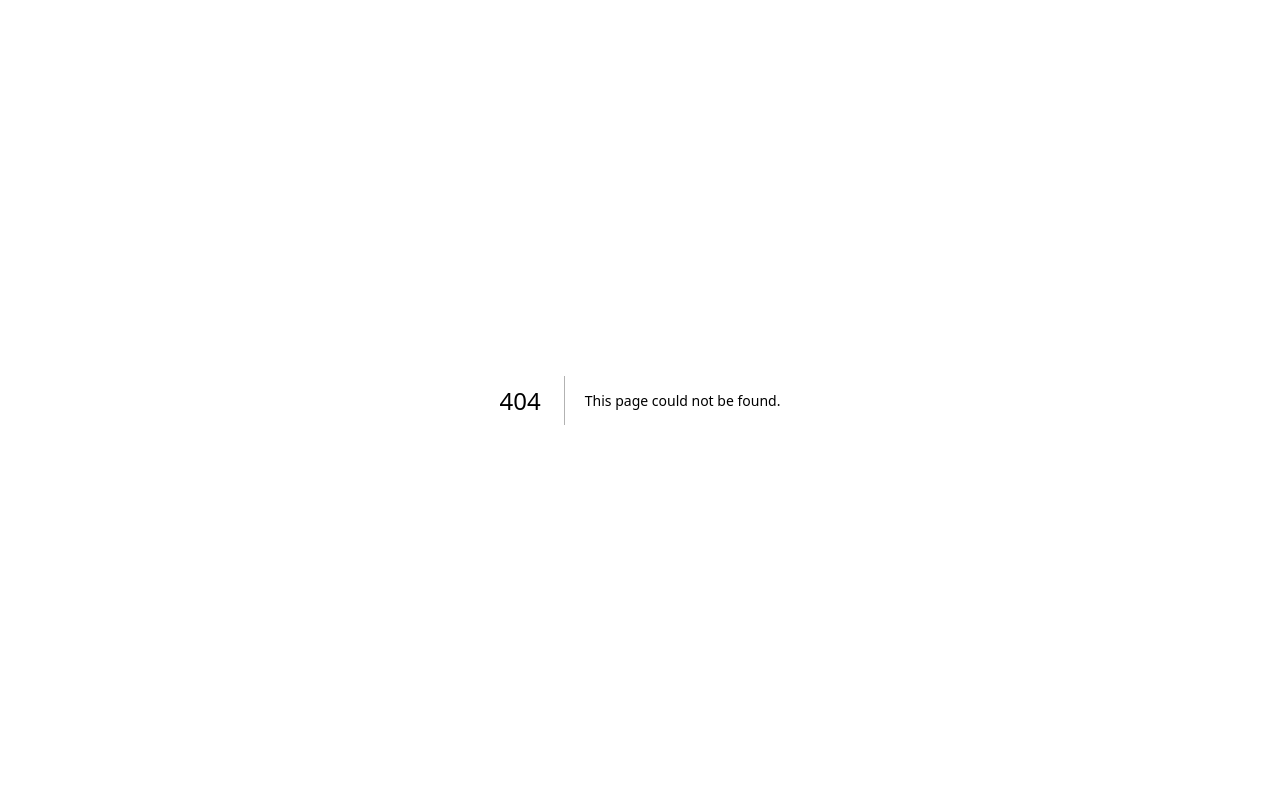
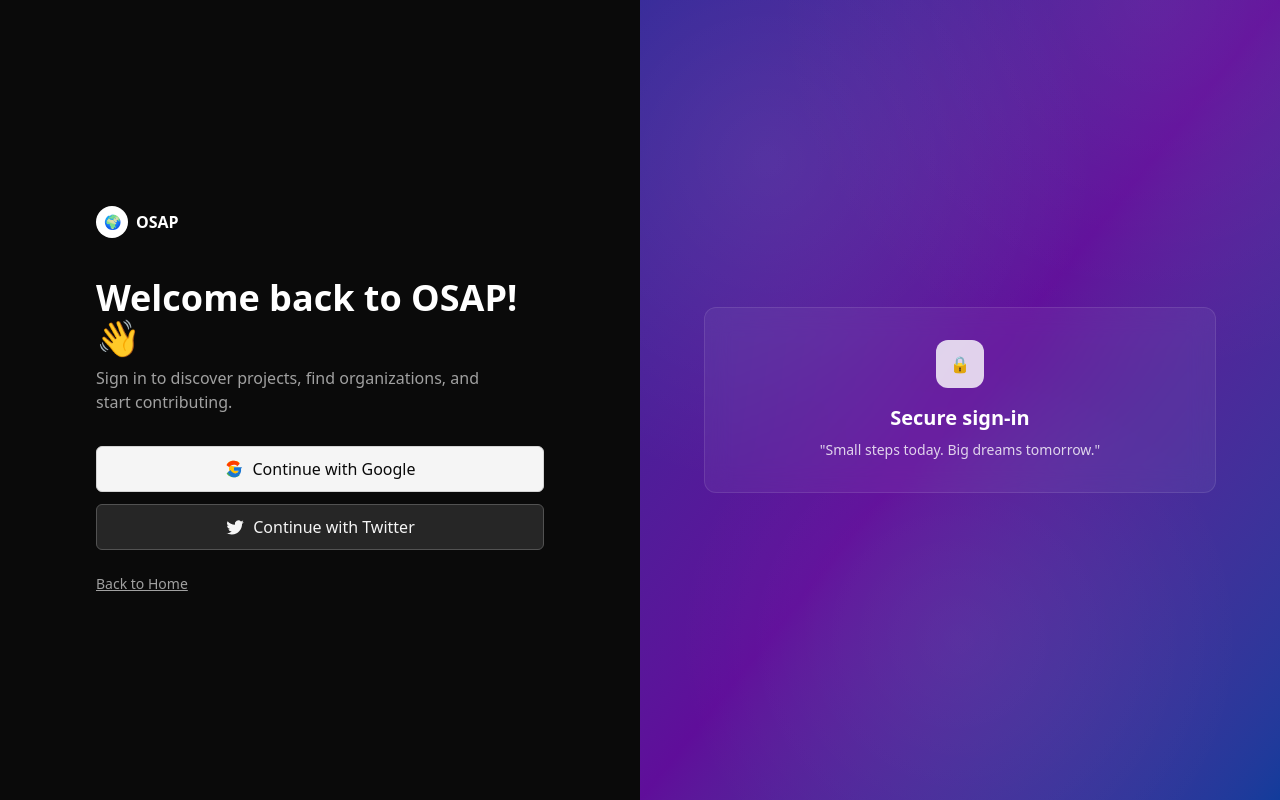
Before and after one commit to watashiwaaniket/osap, a Next.js app: page /signin in a window 1280 px wide. Before the commit this address had no page. Built offline with nearby package versions, Linux system fonts and the light colour scheme.

Commit message:
cursor changes

```diff
--- /dev/null
+++ b/src/app/(auth)/signin/page.tsx
@@ -0,0 +1,92 @@
+"use client";
+
+import { motion } from "framer-motion";
+import Link from "next/link";
+import { signIn } from "next-auth/react";
+
+export default function Signin() {
+    const handleSignIn = async (provider: "google" | "twitter") => {
+        await signIn(provider, { callbackUrl: "/dashboard" });
+    };
+
+    return (
+        <div className="min-h-screen bg-neutral-950 text-white">
+            <div className="grid grid-cols-1 md:grid-cols-2 min-h-screen">
+                {/* Left: Form panel */}
+                <div className="flex items-center justify-center px-6 md:px-12">
+                    <motion.div
+                        className="w-full max-w-md"
+                        initial={{ opacity: 0, y: 20 }}
+                        animate={{ opacity: 1, y: 0 }}
+                        transition={{ duration: 0.4 }}
+                    >
+                        {/* Brand */}
+                        <div className="flex items-center gap-2 mb-10">
+                            <div className="w-8 h-8 rounded-full bg-white flex items-center justify-center">
+                                <span className="text-black text-sm">🌍</span>
+                            </div>
+                            <div className="font-semibold">OSAP</div>
+                        </div>
+
+                        <h1 className="text-3xl md:text-4xl font-bold mb-2">Welcome back to OSAP! 👋</h1>
+                        <p className="text-neutral-400 mb-8 text-sm md:text-base max-w-sm">
+                            Sign in to discover projects, find organizations, and start contributing.
+                        </p>
+
+                        <div className="space-y-3">
+                            <button
+                                onClick={() => handleSignIn("google")}
+                                className="w-full inline-flex items-center justify-center gap-2 py-2.5 rounded-md
+                                           bg-neutral-100 text-neutral-950 hover:bg-neutral-200 transition-colors
+                                           border border-neutral-300 hover:cursor-pointer"
+                            >
+                                <svg xmlns="http://www.w3.org/2000/svg" viewBox="0 0 48 48" className="w-5 h-5">
+                                    <path fill="#FFC107" d="M43.6 20.5H42V20H24v8h11.3C33.6 32.7 29.2 36 24 36c-6.6 0-12-5.4-12-12s5.4-12 12-12c3.1 0 5.9 1.2 8 3.1l5.7-5.7C34.6 6.1 29.6 4 24 4 12.9 4 8.2 8.9 6.3 14.7z"/>
+                                    <path fill="#FF3D00" d="M6.3 14.7l6.6 4.8C14.5 16.2 18.9 14 24 14c3.1 0 5.9 1.2 8 3.1l5.7-5.7C34.6 6.1 29.6 4 24 4 15.5 4 8.2 8.9 6.3 14.7z"/>
+                                    <path fill="#4CAF50" d="M24 44c5.2 0 10-2 13.5-5.2l-6.2-5.1C29.2 36 26.8 37 24 37c-5.1 0-9.5-3.3-11.3-7.9l-6.4 5C8.2 39.1 15.5 44 24 44z"/>
+                                    <path fill="#1976D2" d="M43.6 20.5H42V20H24v8h11.3c-1.3 3.8-4.6 6.5-8.3 6.5-5.1 0-9.5-3.3-11.3-7.9l-6.4 5C12.9 39.7 18 44 24 44c9.4 0 17-7.6 17-17 0-1.3-.1-2.7-.4-3.5z"/>
+                                </svg>
+                                Continue with Google
+                            </button>
+
+                            <button
+                                onClick={() => handleSignIn("twitter")}
+                                className="w-full inline-flex items-center justify-center gap-2 py-2.5 rounded-md
+                                           bg-neutral-800 text-neutral-100 hover:bg-neutral-700 transition-colors
+                                           border border-neutral-600 hover:cursor-pointer"
+                            >
+                                <svg xmlns="http://www.w3.org/2000/svg" viewBox="0 0 24 24" className="w-5 h-5 fill-current">
+                                    <path d="M22.46 6c-.77.35-1.6.58-2.46.69a4.28 4.28 0 0 0 1.88-2.37 8.59 8.59 0 0 1-2.72 1.04 4.27 4.27 0 0 0-7.28 3.89A12.12 12.12 0 0 1 3.15 5.1a4.27 4.27 0 0 0 1.32 5.7 4.22 4.22 0 0 1-1.93-.53v.05a4.27 4.27 0 0 0 3.43 4.18 4.28 4.28 0 0 1-1.92.07 4.27 4.27 0 0 0 3.98 2.96 8.57 8.57 0 0 1-5.31 1.83c-.34 0-.68-.02-1.01-.06A12.09 12.09 0 0 0 8.29 21c7.86 0 12.16-6.51 12.16-12.16 0-.19 0-.39-.01-.58A8.68 8.68 0 0 0 22.46 6z"/>
+                                </svg>
+                                Continue with Twitter
+                            </button>
+                        </div>
+
+                        <div className="mt-6 text-neutral-400 text-sm">
+                            <Link href="/" className="hover:text-neutral-200 underline">Back to Home</Link>
+                        </div>
+                    </motion.div>
+                </div>
+
+                {/* Right: Illustration panel */}
+                <div className="hidden md:flex relative items-center justify-center bg-gradient-to-br from-indigo-600/60 via-purple-600/60 to-blue-600/60">
+                    <div className="absolute inset-0 bg-[radial-gradient(circle_at_20%_20%,rgba(255,255,255,0.08),transparent_40%),radial-gradient(circle_at_80%_0,rgba(255,255,255,0.06),transparent_40%),radial-gradient(circle_at_50%_80%,rgba(255,255,255,0.05),transparent_40%)]" />
+                    <motion.div
+                        className="relative w-4/5 max-w-lg bg-white/5 border border-white/10 rounded-xl p-8 backdrop-blur-md"
+                        initial={{ opacity: 0, scale: 0.95 }}
+                        animate={{ opacity: 1, scale: 1 }}
+                        transition={{ duration: 0.6 }}
+                    >
+                        <div className="w-12 h-12 rounded-xl bg-white/80 flex items-center justify-center mx-auto mb-4">
+                            <span className="text-black">🔒</span>
+                        </div>
+                        <h2 className="text-center text-xl font-semibold mb-2">Secure sign-in</h2>
+                        <p className="text-center text-sm text-white/80">
+                            "Small steps today. Big dreams tomorrow."
+                        </p>
+                    </motion.div>
+                </div>
+            </div>
+        </div>
+    );
+}
--- a/src/app/auth.ts
+++ b/src/app/auth.ts
@@ -3,6 +3,7 @@ import NextAuth from "next-auth"
 import client from "./lib/db"
 import Resend from "next-auth/providers/resend"
 import Google from "next-auth/providers/google"
+import Twitter from "next-auth/providers/twitter"
 
 export const { handlers, signIn, signOut, auth } = NextAuth({
     adapter: MongoDBAdapter(client),
@@ -11,6 +12,10 @@ export const { handlers, signIn, signOut, auth } = NextAuth({
         Google({
             clientId: process.env.AUTH_GOOGLE_ID,
             clientSecret: process.env.AUTH_GOOGLE_SECRET
+        }),
+        Twitter({
+            clientId: process.env.AUTH_TWITTER_ID,
+            clientSecret: process.env.AUTH_TWITTER_SECRET
         })
     ],
     callbacks: {
--- a/src/app/components/Navbar.tsx
+++ b/src/app/components/Navbar.tsx
@@ -33,7 +33,7 @@ export default function Navbar() {
       </div>
 
       {/* Login Button */}
-      <Link href='/sign-in'>
+      <Link href='/signin'>
         <motion.button
           className='px-4 py-1.5 rounded-full font-medium text-sm
                    bg-gradient-to-r from-gray-800 via-gray-900 to-black
--- a/src/app/components/sign-in.tsx
+++ /dev/null
@@ -1,16 +0,0 @@
-import { signIn } from "next-auth/react";
-
-export function SignIn() {
-  return (
-    <form
-      action={async (formData) => {
-        "use server";
-        //@ts-ignore
-        await signIn("resend", formData);
-      }}
-    >
-      <input type='text' name='email' placeholder='Email' />
-      <button type='submit'>Signin with Resend</button>
-    </form>
-  );
-}
--- a/src/app/page.tsx
+++ b/src/app/page.tsx
@@ -26,7 +26,8 @@ export default function Home() {
       </Head>
 
       <Navbar />
-      <div className="min-h-screen bg-[url('/bg.png')] bg-cover bg-center text-white">
+      <div className="min-h-screen bg-cover bg-center text-white"
+        style={{'backgroundImage' : 'url(/bg.png)', 'position' : 'absolute'}}>
         <motion.div
           className='flex flex-col items-center px-4 pt-20 pb-10 text-center'
           initial={{ opacity: 0, y: 30 }}
@@ -34,7 +35,7 @@ export default function Home() {
           transition={{ duration: 0.8 }}
         >
           <motion.div
-            className='px-3 py-1.5 mb-4 rounded-full border border-gray-600
+            className='px-3 py-1.5 my-6 rounded-full border border-gray-600
                        text-sm bg-black/60 backdrop-blur-md
                        shadow-[0_0_15px_rgba(255,255,255,0.1)]'
             whileHover={{ scale: 1.05 }}
@@ -42,15 +43,15 @@ export default function Home() {
             Large Library of Organizations
           </motion.div>
 
-          <p className='text-gray-400 text-base mb-3'>
+          <p className='text-gray-200 text-2xl font-bold my-2 mt-8'>
             Your next contribution starts here
           </p>
 
-          <h1 className='text-4xl md:text-5xl font-extrabold mb-4 leading-snug'>
+          <h1 className='text-4xl md:text-7xl font-extrabold mb-4 leading-snug'>
             Find. Contribute. Learn.
           </h1>
 
-          <p className='text-gray-400 max-w-md mx-auto mb-8 text-sm md:text-base'>
+          <p className='text-gray-400 max-w-md mx-auto mb-8 text-xl md:text-base'>
             Finding contribution for your organization just got easier
           </p>
 
```
